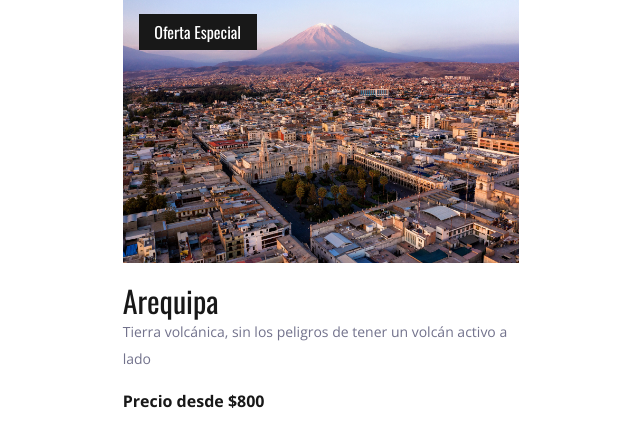
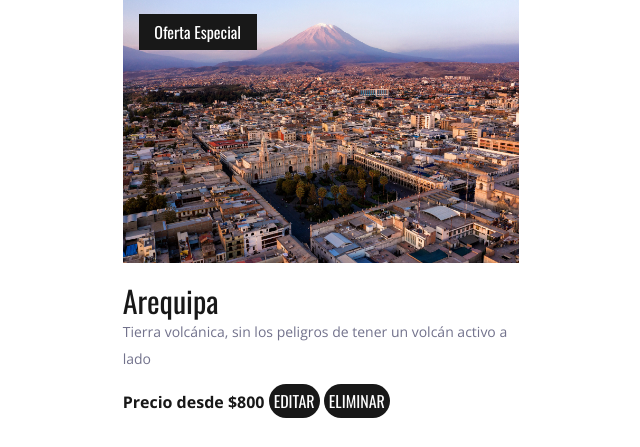
Before and after one commit to JamesCordova/DestinosTuristicos, a Django app: page /destinations/1/ in a window 1280 px wide. Shown: the part 979-1426 px from the top of the page, without its empty margins (319-959 px from the left). Before the commit the page ends 1387 px from the top, so only its background shows below. Run offline with Django 4.2, Linux system fonts and the light colour scheme; a user stored in the database is signed in; data comes from the database, SQL or seed files in the repository; parts of the project's set-up code (start-up, migrations or seed data) failed here and were passed over; some libraries are stand-ins or nearby versions.

Commit message:
se copio la forma de editar y eliminar para el elemento desde sus descripcion bajo dos condicionales si esta logeado y si es staff

```diff
--- a/src/destinations/templates/destinations/destinationsShow.html
+++ b/src/destinations/templates/destinations/destinationsShow.html
@@ -27,7 +27,14 @@
         <div class="destination_subtitle">
             <p>{{ dest.descripcion }} </p>
         </div>
-        <div class="destination_price">Precio desde ${{ dest.precio }}</div>
+        <div class="destination_price">Precio desde ${{ dest.precio }}
+            {% if user.is_authenticated %}
+                {% if user.is_staff %}
+                    <a class="home_search_button text-center" style="padding:5px" href="/edit">Editar</a>
+                    <a class="home_search_button text-center" style="padding:5px" href="/delete">Eliminar</a>
+                {% endif %}
+            {% endif %}
+        </div>
     </div>
 </div>
 {% endblock %}
```
